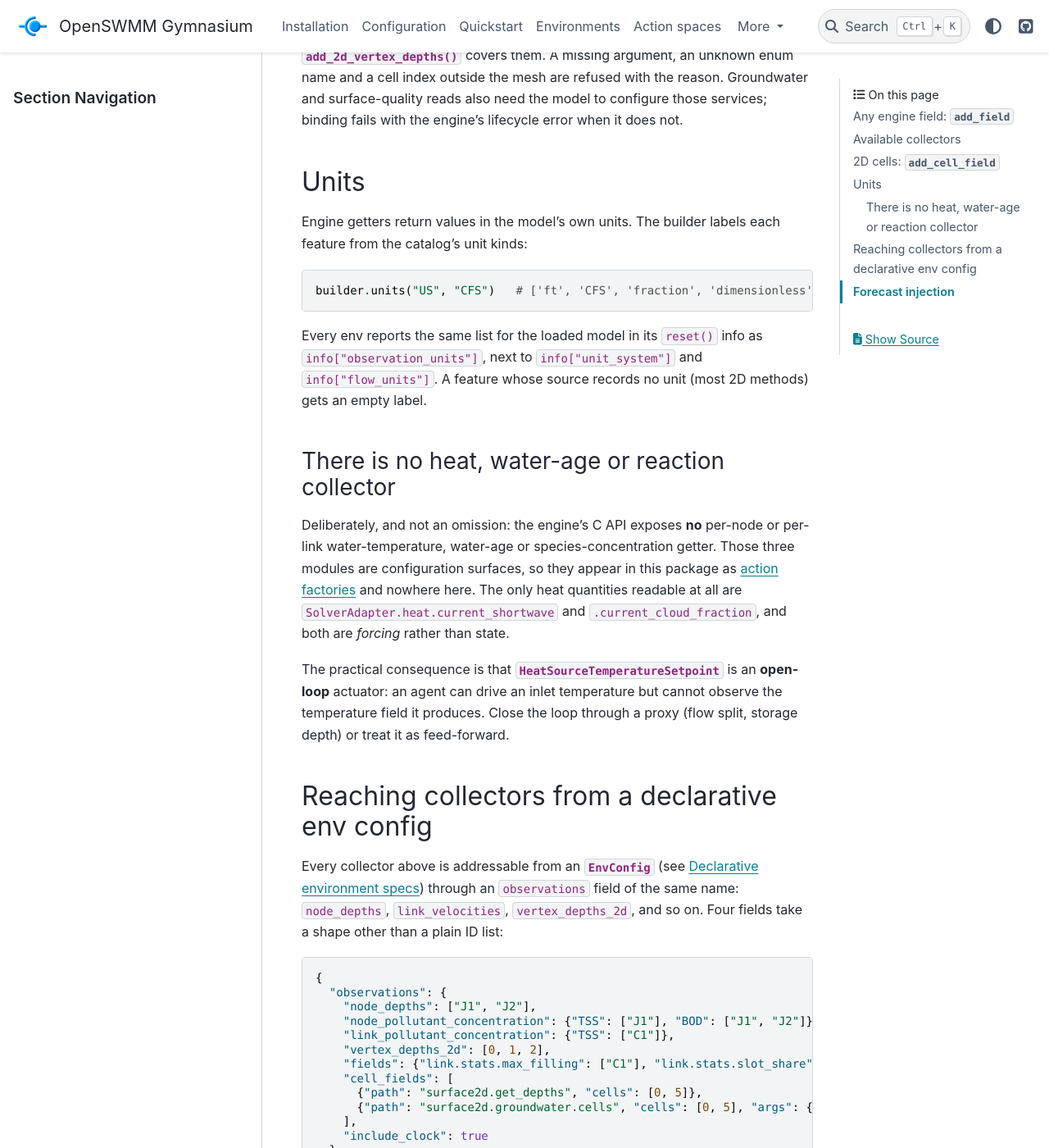
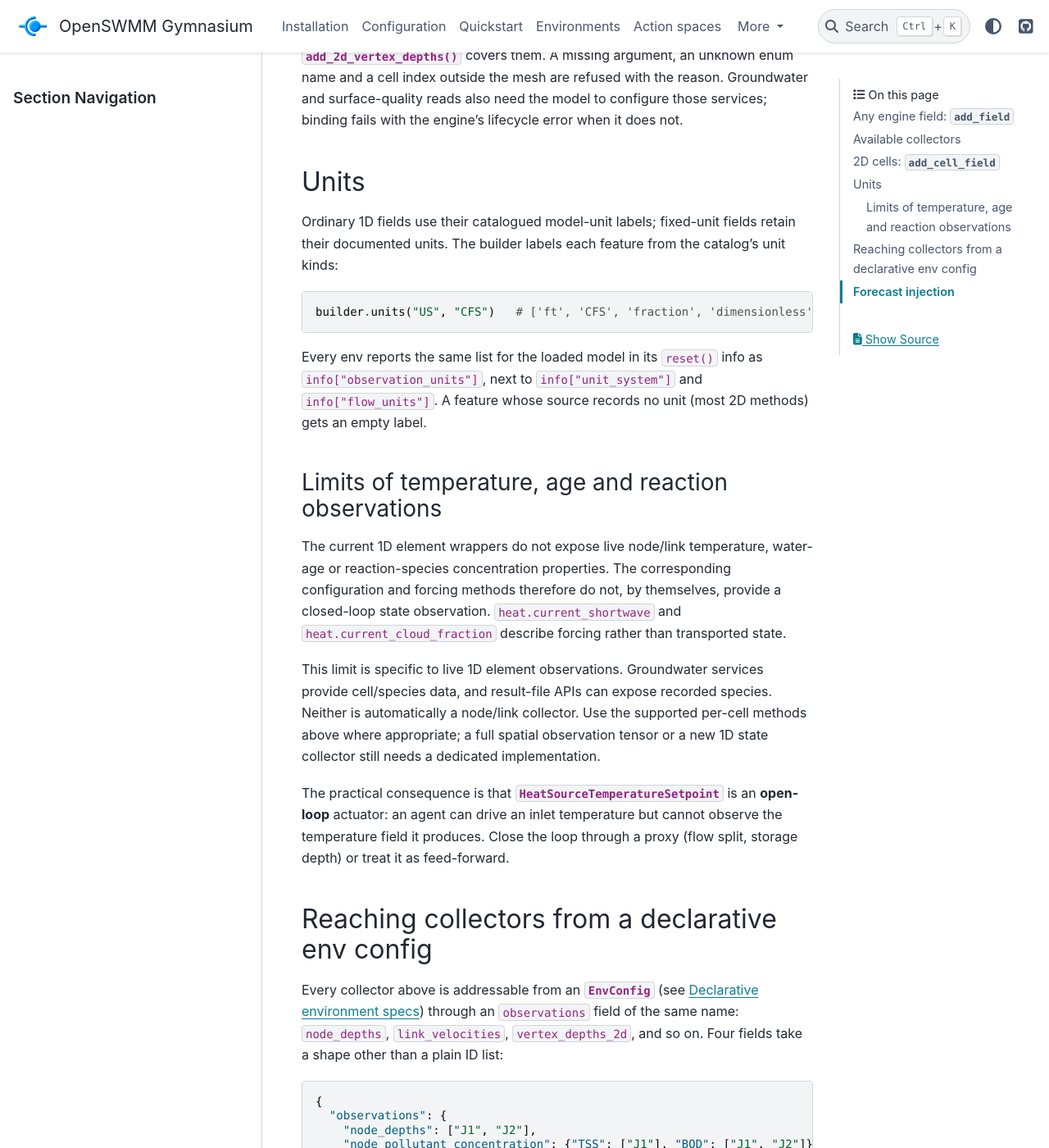
Before and after one commit to HydroCouple/openswmm.gymnasium, a Sphinx documentation site: the page built from docs/user-guide/observations.md, in a window 1280 px wide and 1400 px high, scrolled down 3762 px. Shown: the whole window at 82% size. Built offline with Sphinx 7.4.7 and the PyData theme 0.15.4, drawn with Linux system fonts in a browser that asks for light colours.

Commit message:
docs: clarify engine binding coverage and observation limits

````diff
--- a/docs/user-guide/observations.md
+++ b/docs/user-guide/observations.md
@@ -148,7 +148,8 @@ engine's lifecycle error when it does not.
 
 ## Units
 
-Engine getters return values in the model's own units. The builder labels
+Ordinary 1D fields use their catalogued model-unit labels; fixed-unit fields
+retain their documented units. The builder labels
 each feature from the catalog's unit kinds:
 
 ```python
@@ -160,14 +161,19 @@ Every env reports the same list for the loaded model in its `reset()` info as
 `info["flow_units"]`. A feature whose source records no unit (most 2D methods)
 gets an empty label.
 
-### There is no heat, water-age or reaction collector
+### Limits of temperature, age and reaction observations
 
-Deliberately, and not an omission: the engine's C API exposes **no**
-per-node or per-link water-temperature, water-age or species-concentration
-getter. Those three modules are configuration surfaces, so they appear in
-this package as [action factories](action_spaces.md) and nowhere here. The
-only heat quantities readable at all are `SolverAdapter.heat.current_shortwave`
-and `.current_cloud_fraction`, and both are *forcing* rather than state.
+The current 1D element wrappers do not expose live node/link temperature,
+water-age or reaction-species concentration properties. The corresponding
+configuration and forcing methods therefore do not, by themselves, provide a
+closed-loop state observation. `heat.current_shortwave` and
+`heat.current_cloud_fraction` describe forcing rather than transported state.
+
+This limit is specific to live 1D element observations. Groundwater services
+provide cell/species data, and result-file APIs can expose recorded species.
+Neither is automatically a node/link collector. Use the supported per-cell
+methods above where appropriate; a full spatial observation tensor or a new
+1D state collector still needs a dedicated implementation.
 
 The practical consequence is that
 {py:class}`~openswmm_gymnasium.spaces.runtime.HeatSourceTemperatureSetpoint`
--- a/pyproject.toml
+++ b/pyproject.toml
@@ -49,7 +49,7 @@ dependencies = [
     "numpy>=1.21",
     # openswmm.engine v6 — handle-based, thread-safe. Legacy v5 singleton
     # solver under openswmm.legacy.engine is NOT a fallback.
-    "openswmm>=6.0.0.dev2",
+    "openswmm>=6.0.0a4",
 ]
 
 [project.optional-dependencies]
````
Also changed, not shown: docs/developer/testing.md (+19 -0 lines), docs/getting-started/installation.md (+10 -1 lines), docs/user-guide/action_spaces.md (+7 -0 lines).
